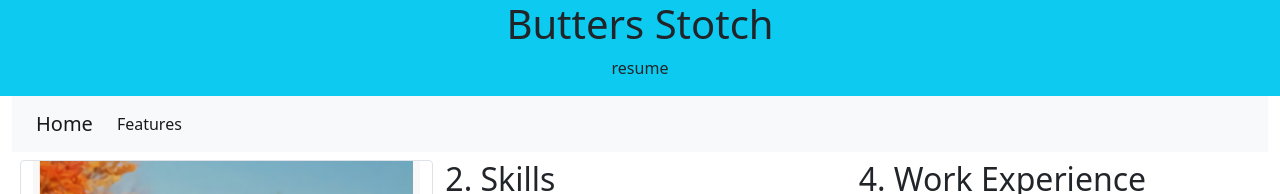
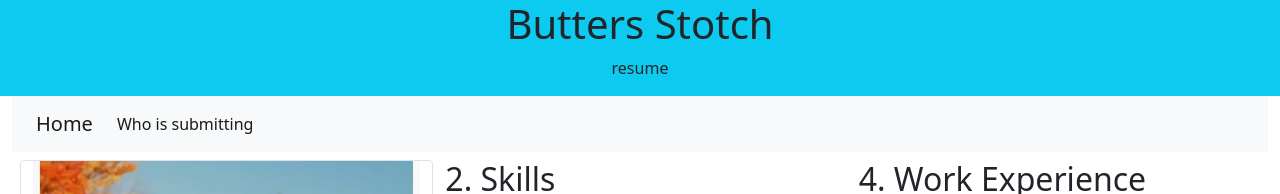
Before and after one commit to ShaharAshe/butters_stotch_resume, a plain HTML site: page index.html in a window 1280 px wide. Shown: the top 194 px of the page. Drawn offline with nearby package versions, Linux system fonts and the light colour scheme; a script that the page names is missing.

Commit message:
Change little thing ------------------- * change the text on navbar * delete comments & spaces

```diff
--- a/index.html
+++ b/index.html
@@ -3,12 +3,10 @@
 <head>
     <meta charset="UTF-8">
     <meta name="viewport" content="width=device-width, initial-scale=1">
-    <!-- Bootstrap CSS -->
     <link href="https://cdn.jsdelivr.net/npm/bootstrap@5.1.0/dist/css/bootstrap.min.css" rel="stylesheet" integrity="sha384-KyZXEAg3QhqLMpG8r+8fhAXLRk2vvoC2f3B09zVXn8CA5QIVfZOJ3BCsw2P0p/We" crossorigin="anonymous">
     <script src="js/myfunctions.js"></script>
     <title>Exercise 2 - Internet Programming Course template 2</title>
 </head>
-
 <body>
     <div class="container-fluid">
         <div class="row">
@@ -27,7 +25,7 @@
                         </button>
                         <div class="collapse navbar-collapse" id="navbarNavAltMarkup">
                             <div class="navbar-nav">
-                                <a class="nav-link active" href="#" data-bs-toggle="modal" data-bs-target="#exampleModal">Features</a>
+                                <a class="nav-link active" href="#" data-bs-toggle="modal" data-bs-target="#exampleModal">Who is submitting</a>
                             </div>
                         </div>
                     </div>
@@ -117,7 +115,6 @@
             </div>
         </div>
     </div>
-    <!-- Modal -->
     <div class="modal fade" id="exampleModal" tabindex="-1" aria-labelledby="exampleModalLabel" aria-hidden="true">
         <div class="modal-dialog">
             <div class="modal-content">
@@ -137,7 +134,6 @@
             </div>
         </div>
     </div>
-
     <script src="https://cdn.jsdelivr.net/npm/bootstrap@5.1.0/dist/js/bootstrap.bundle.min.js" integrity="sha384-U1DAWAznBHeqEIlVSCgzq+c9gqGAJn5c/t99JyeKa9xxaYpSvHU5awsuZVVFIhvj" crossorigin="anonymous"></script>
     <script src="https://cdn.jsdelivr.net/npm/@popperjs/core@2.11.8/dist/umd/popper.min.js" integrity="sha384-I7E8VVD/ismYTF4hNIPjVp/Zjvgyol6VFvRkX/vR+Vc4jQkC+hVqc2pM8ODewa9r" crossorigin="anonymous"></script>
 </body>
```
